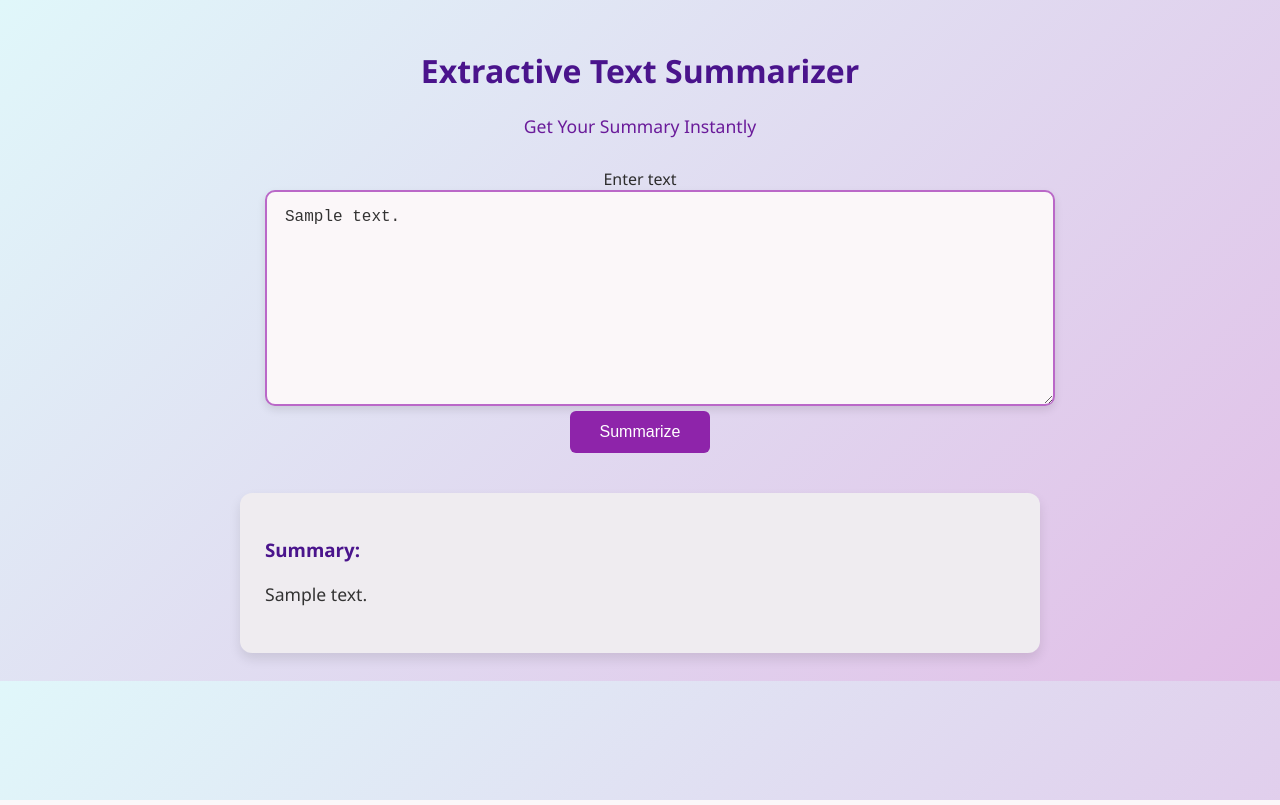
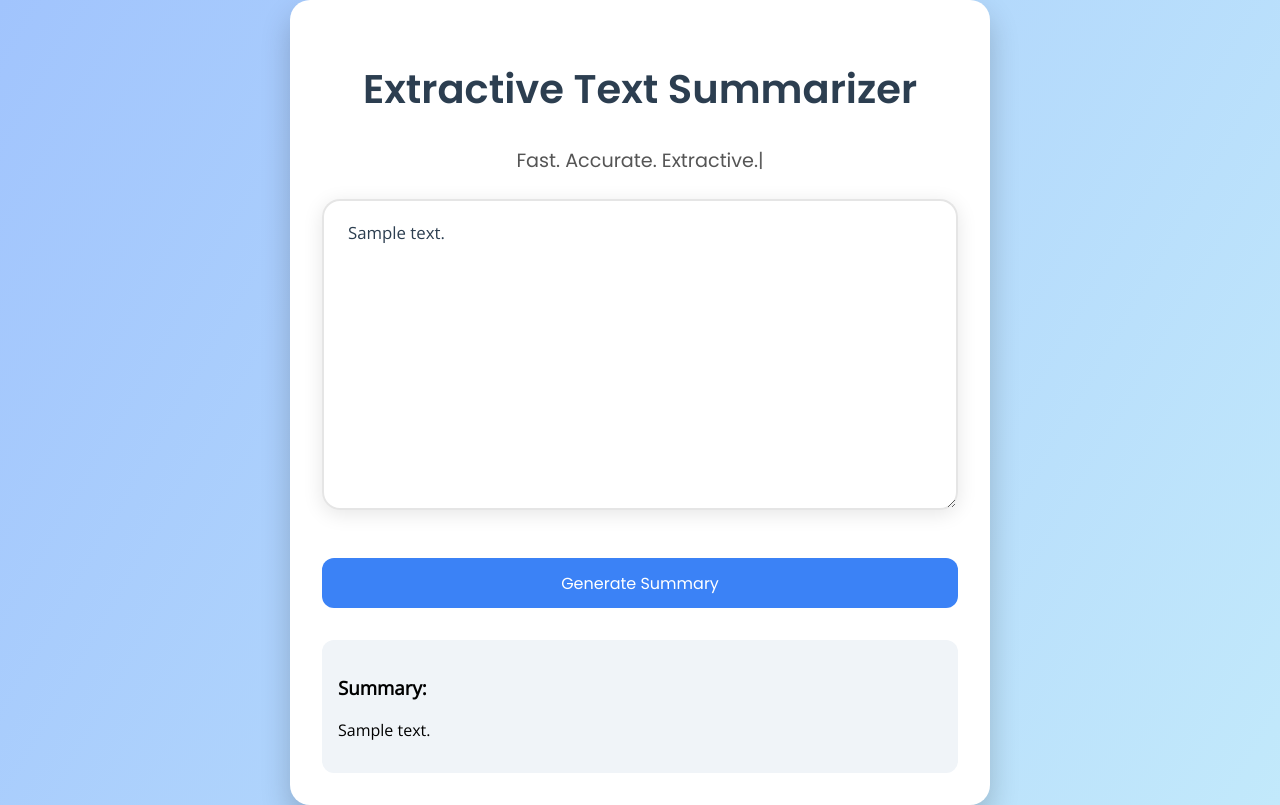
Before and after one commit to Ashwinib26/Extractive-Text-Summary-Generation-Model, a Flask app: template templates/index.html in a window 1280 px wide. Run offline with Flask 3, Linux system fonts and the light colour scheme; the template is opened without the code that fills it: most values are stand-ins (such as "Sample title", 1, 10 or a date in 2020).

Commit message:
Project Updates

```diff
--- a/static/styles.css
+++ b/static/styles.css
@@ -1,87 +1,112 @@
-/* Base body styling */
 body {
-    font-family: 'Segoe UI', Tahoma, Geneva, Verdana, sans-serif;
-    background: linear-gradient(135deg, #e0f7fa, #e1bee7);
-    padding: 20px;
-    color: #2d2d2d;
-    text-align: center;
+    font-family: 'Open Sans', sans-serif;
+    background: linear-gradient(120deg, #a1c4fd, #c2e9fb);
+    margin: 0;
+    padding: 0;
+    display: flex;
+    justify-content: center;
+    align-items: center;
+    min-height: 100vh;
 }
 
-/* Heading */
-h1 {
-    color: #4a148c;
+* {
+    box-sizing: border-box;
 }
 
-/* Caption under title */
-.caption {
-    font-size: 1.1rem;
-    color: #6a1b9a;
-    margin-bottom: 30px;
+.container {
+    background: #fff;
+    padding: 2rem;
+    border-radius: 20px;
+    box-shadow: 0 15px 30px rgba(0,0,0,0.2);
+    width: 90%;
+    max-width: 700px;
+    animation: fadeIn 1s ease-in-out;
 }
 
-/* Centered form with max width */
-form {
-    max-width: 750px;
-    margin: 0 auto;
+.title {
+    font-family: 'Poppins', sans-serif;
+    text-align: center;
+    font-size: 2.5rem;
+    color: #2c3e50;
 }
 
-/* Enhanced textarea box */
-textarea {
-    width: 100%;
-    padding: 16px 18px;
-    font-size: 1rem;
-    font-family: 'Courier New', Courier, monospace;
-    border: 2px solid #ba68c8;
-    border-radius: 10px;
-    resize: vertical;
-    box-shadow: 0 4px 8px rgba(0, 0, 0, 0.1);
-    background-color: #fbf7f9;
-    color: #333;
-    transition: border-color 0.3s ease, box-shadow 0.3s ease;
+.caption {
+    font-family: 'Poppins', sans-serif;
+    text-align: center;
+    color: #555;
+    font-size: 1.2rem;
+    margin-bottom: 1.5rem;
 }
 
-textarea:focus {
-    border-color: #8e24aa;
-    outline: none;
-    box-shadow: 0 0 10px rgba(142, 36, 170, 0.4);
+.form {
+    display: flex;
+    flex-direction: column;
+    gap: 1rem;
 }
 
-/* Button styling */
-button {
-    background-color: #8e24aa;
-    color: white;
-    padding: 12px 30px;
-    border: none;
-    border-radius: 6px;
-    font-size: 1rem;
-    cursor: pointer;
-    transition: background-color 0.3s ease, transform 0.2s ease;
+.form textarea {
+    display: block;
+    width: 100%;
+    padding: 1.2rem 1.5rem;
+    font-size: 1.05rem;
+    border: 2px solid rgba(0, 0, 0, 0.1);
+    border-radius: 18px;
+    background: rgba(255, 255, 255, 0.6);
+    backdrop-filter: blur(8px);
+    box-shadow: 0 4px 20px rgba(0, 0, 0, 0.1);
+    resize: vertical;
+    transition: all 0.3s ease-in-out;
+    font-family: 'Open Sans', sans-serif;
+    color: #2c3e50;
+    min-height: 200px;
+    line-height: 1.6;
+    caret-color: #3b82f6;
+    margin-bottom: 1rem;
 }
 
-button:hover {
-    background-color: #6a1b9a;
-    transform: translateY(-2px);
+.form textarea::placeholder {
+    color: #999;
+    font-style: italic;
 }
 
-/* Summary box */
-.summary-container {
-    margin-top: 40px;
-    max-width: 750px;
-    margin-left: auto;
-    margin-right: auto;
-    background-color: #efecf0;
-    padding: 25px;
+.form textarea:focus {
+    border-color: #3b82f6;
+    box-shadow: 0 0 10px rgba(59, 130, 246, 0.25);
+    background: rgba(255, 255, 255, 0.9);
+}
+.form button {
+    font-family: 'Poppins', sans-serif;
+    margin-top: 1rem;
+    padding: 0.8rem 1.5rem;
+    font-size: 1rem;
+    color: #fff;
+    background: #3b82f6;
+    border: none;
     border-radius: 12px;
-    box-shadow: 0 6px 12px rgba(0, 0, 0, 0.1);
-    text-align: left;
+    cursor: pointer;
+    transition: background 0.3s;
+    display: block;
+    width: 100%;
 }
 
-.summary-container h3 {
-    color: #4a148c;
+.form button:hover {
+    background: #2563eb;
 }
 
-.summary-container p {
-    font-size: 1.1rem;
-    line-height: 1.7;
-    color: #333;
+.summary-container {
+    margin-top: 2rem;
+    background: #f0f4f8;
+    padding: 1rem;
+    border-radius: 12px;
+    animation: slideUp 0.6s ease-in-out;
 }
+
+@keyframes fadeIn {
+    from { opacity: 0; transform: translateY(-20px); }
+    to { opacity: 1; transform: translateY(0); }
+}
+
+@keyframes slideUp {
+    from { opacity: 0; transform: translateY(20px); }
+    to { opacity: 1; transform: translateY(0); }
+}
--- a/templates/index.html
+++ b/templates/index.html
@@ -5,22 +5,35 @@
     <meta name="viewport" content="width=device-width, initial-scale=1.0">
     <title>Extractive Text Summarization</title>
     <link rel="stylesheet" href="{{ url_for('static', filename='styles.css') }}">
+    <link href="https://fonts.googleapis.com/css2?family=Poppins:wght@300;600&display=swap" rel="stylesheet">
+    <link href="https://fonts.googleapis.com/css2?family=Open+Sans&family=Poppins:wght@400;600&display=swap" rel="stylesheet">
+    <script src="https://cdn.jsdelivr.net/npm/typed.js@2.0.12"></script>
 </head>
 <body>
-    <h1>Extractive Text Summarizer</h1>
-    <p class="caption">Get Your Summary Instantly</p>
+    <div class="container">
+        <h1 class="title">Extractive Text Summarizer</h1>
+        <p class="caption"><span class="typing"></span></p>
 
-    <form action="/summarize" method="post">
-        <label for="input_text" class="sr-only">Enter text</label>
-        <textarea name="input_text" id="input_text" rows="10" placeholder="Enter your text here...">{{ input_text }}</textarea><br>
-        <button type="submit">Summarize</button>
-    </form>
+        <form action="/summarize" method="post" class="form">
+            <textarea name="input_text" id="input_text" rows="10" placeholder="Paste your text here...">{{ input_text }}</textarea>
+            <button type="submit">Generate Summary</button>
+        </form>
 
-    {% if summary %}
+        {% if summary %}
         <div class="summary-container">
             <h3>Summary:</h3>
             <p>{{ summary }}</p>
         </div>
-    {% endif %}
+        {% endif %}
+    </div>
+
+    <script>
+        const typed = new Typed('.typing', {
+            strings: ["Get your summary instantly!", "Fast. Accurate. Extractive."],
+            typeSpeed: 60,
+            backSpeed: 30,
+            loop: true
+        });
+    </script>
 </body>
 </html>
```
